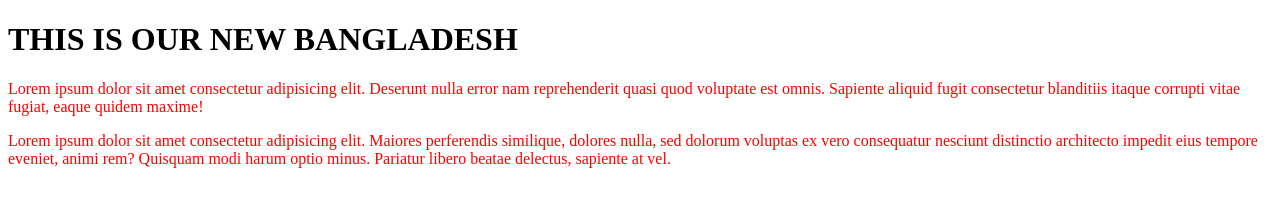
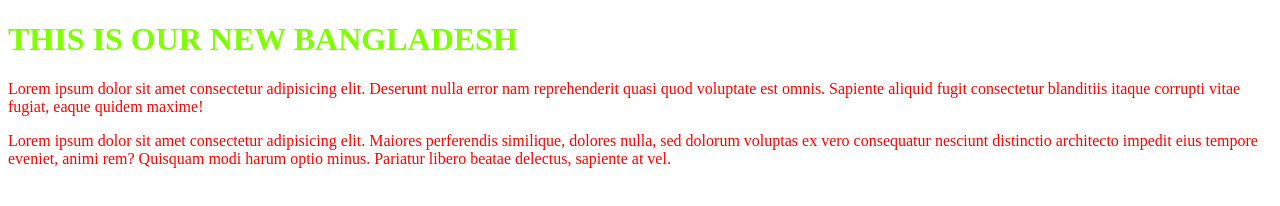
Before and after one commit to alamin2015/new1-html, a plain HTML site: page new1.html in a window 1280 px wide. Drawn offline with Linux system fonts and the light colour scheme.

Commit message:
added color

```diff
--- a/new1.html
+++ b/new1.html
@@ -8,6 +8,10 @@
     <style>
         p {
             color: red;
+        }
+
+        h1 {
+            color: chartreuse;
         }
     </style>
 </head>
--- a/style.css
+++ /dev/null
@@ -1,3 +0,0 @@
-h1 {
-    color: aqua;
-}
```
Also changed, not shown: index.html (added, +19 -0 lines).
